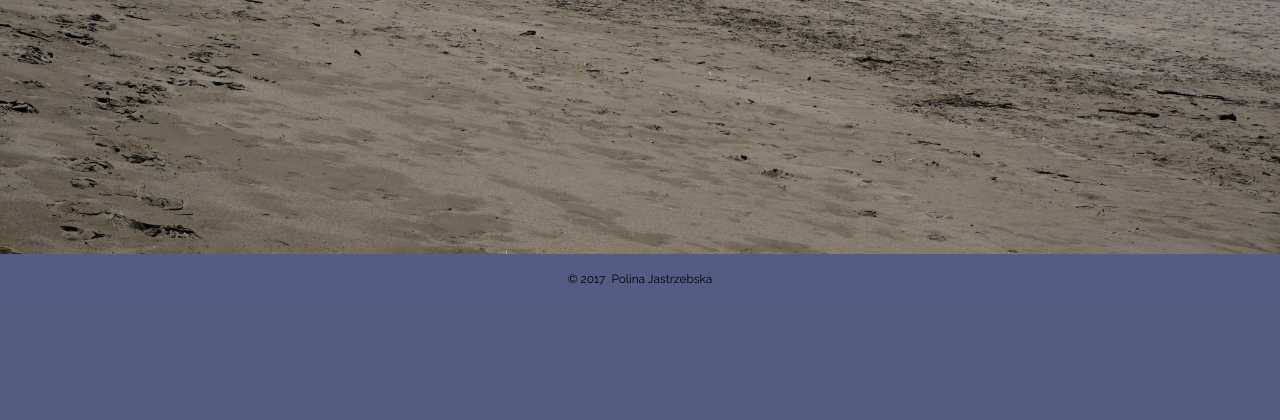
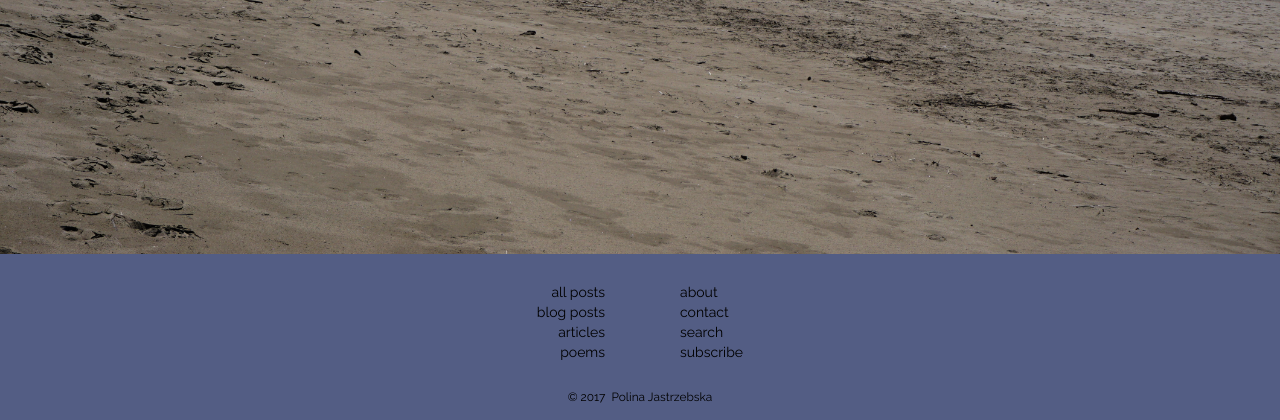
Before and after one commit to jastr945/xperiments, a Django app: page / in a window 1280 px wide. Shown: the part 546-966 px from the top of the page. Before the commit the page ends 831 px from the top, so only its background shows below. Run offline with Django 3.2, Linux system fonts and the light colour scheme; some libraries are stand-ins or nearby versions.

Commit message:
Expanded footer to include navigation

```diff
--- a/search/search_engine/searchapp/static/searchapp/sass/search.scss
+++ b/search/search_engine/searchapp/static/searchapp/sass/search.scss
@@ -244,6 +244,19 @@ footer {
   padding-bottom: 1em;
   border: none;
   color: $color1;
+
+  .container {
+    padding: 1em;
+    .left {
+      text-align: right;
+      padding-right: 2.5em;
+    }
+    .right {
+      padding-left: 0;
+      text-align: left;
+    }
+  }
+
   small {
     margin:0;
     padding:0;
--- a/search/search_engine/searchapp/templates/searchapp/base.html
+++ b/search/search_engine/searchapp/templates/searchapp/base.html
@@ -52,6 +52,26 @@
     {% endblock %}
   </div>
 <footer>
+  <div class="container">
+    <div class="row justify-content-center">
+      <div class="col-6 col-sm-6 left">
+        <ul style="list-style: none;">
+          <li>all posts</li>
+          <li>blog posts</li>
+          <li>articles</li>
+          <li>poems</li>
+        </ul>
+      </div>
+      <div class="col-6 col-sm-6 right">
+        <ul style="list-style: none;">
+          <li>about</li>
+          <li>contact</li>
+          <li>search</li>
+          <li>subscribe</li>
+        </ul>
+      </div>
+    </div>
+  </div>
   <small>&copy;
     <script type="text/javascript">
       document.write(new Date().getFullYear());
```
Also changed, not shown: search/search_engine/searchapp/static/searchapp/sass/search.min.css.
